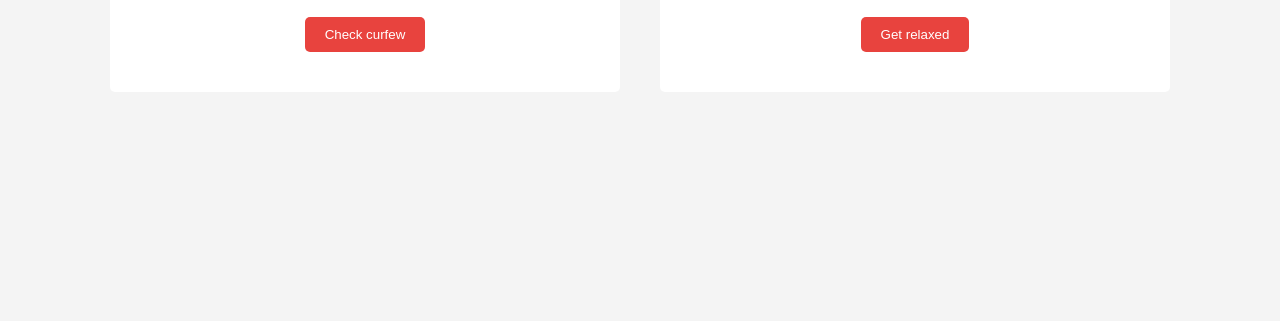
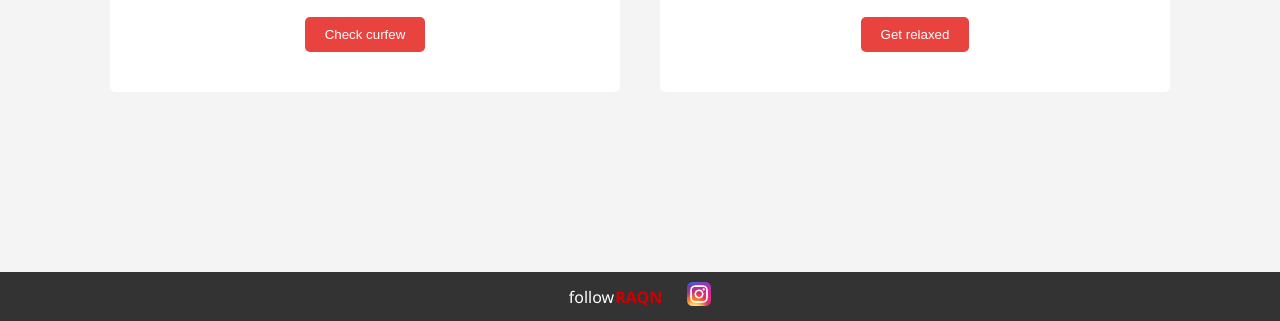
Before and after one commit to TheRedRaqn/splashNOW, a plain HTML site: page Index.html in a window 1280 px wide. Shown: the part 479-800 px from the top of the page. Drawn offline with Linux system fonts and the light colour scheme.

Commit message:
added socials bar

```diff
--- a/Index.html
+++ b/Index.html
@@ -38,6 +38,13 @@
 		</a>
 	</div>
 </div>
+<div class="socials-bar">
+    <span class="follow-text">follow</span><span class="raqn-text">RAQN</span>
+    <a href="https://www.instagram.com/freetheraqn/" target="_blank" rel="noopener noreferrer">
+        <img src="Images/instagram.png" alt="Instagram Icon">
+    </a>
+</div>
+
     <script src="script.js"></script>
 </body>
 </html>
--- a/style.css
+++ b/style.css
@@ -92,6 +92,53 @@ header h1 {
     margin: 0 auto;
 }
 
+.socials-bar {
+    position: fixed;
+    bottom: 0;
+    left: 0;
+    right: 0;
+    width: 100%;
+    background-color: #333;
+    padding: 10px 0; /* Top and bottom padding */
+    display: flex;
+    justify-content: center; /* Centers content horizontally */
+    align-items: center;
+    gap: 15px;
+    z-index: 1000;
+}
+
+.socials-bar span {
+    color: #ffffff;
+    font-size: 16px;
+    margin-right: 10px;
+}
+
+.socials-bar a {
+    display: inline-block;
+    transition: opacity 0.3s ease;
+}
+
+.socials-bar a:hover {
+    opacity: 0.7;
+}
+
+.socials-bar img {
+    height: 24px;
+    width: 24px;
+}
+
+.socials-bar .follow-text {
+    color: #ffffff; /* white color */
+    font-size: 16px;
+    margin-right: -14px; /* Negative margin to reduce space */
+}
+
+.socials-bar .raqn-text {
+    color: #D00000; /* Henkel Red */
+    font-size: 16px;
+    font-weight: bold; /* Bold font for RAQN */
+}
+
 
 /* For desktop layout */
 @media (min-width: 768px) {
```
Also changed, not shown: Images/instagram.png (added).
